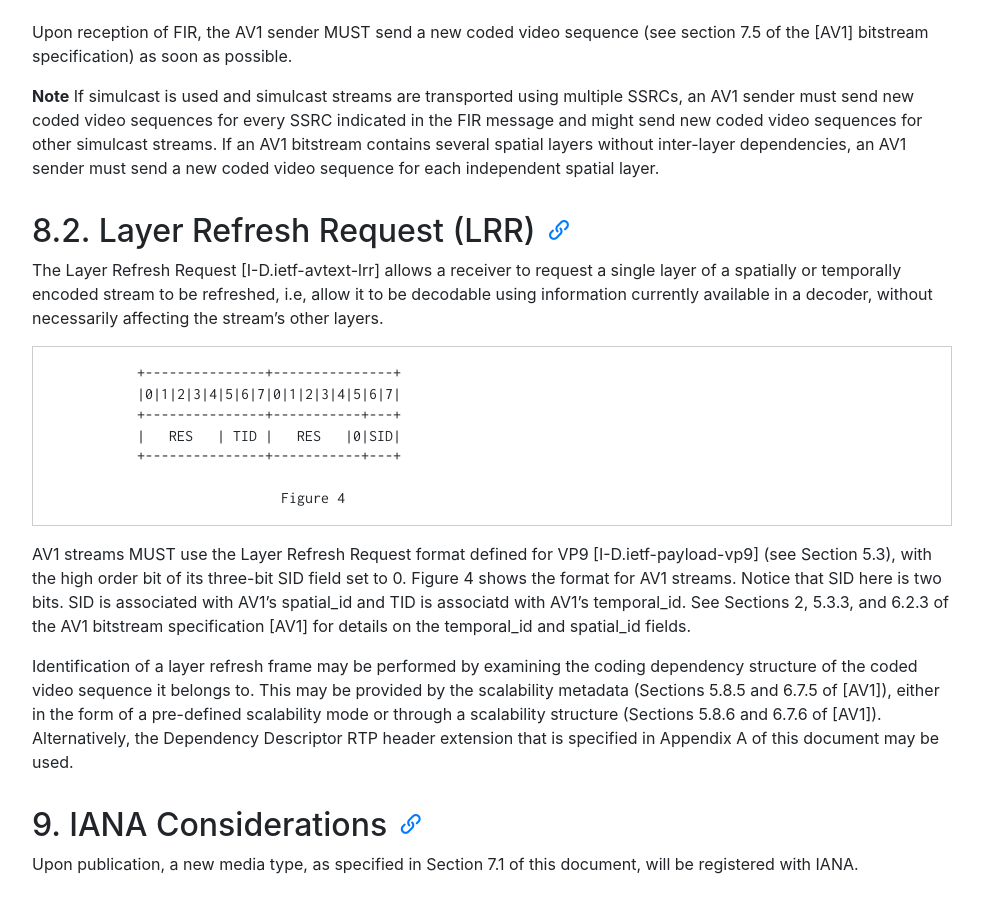
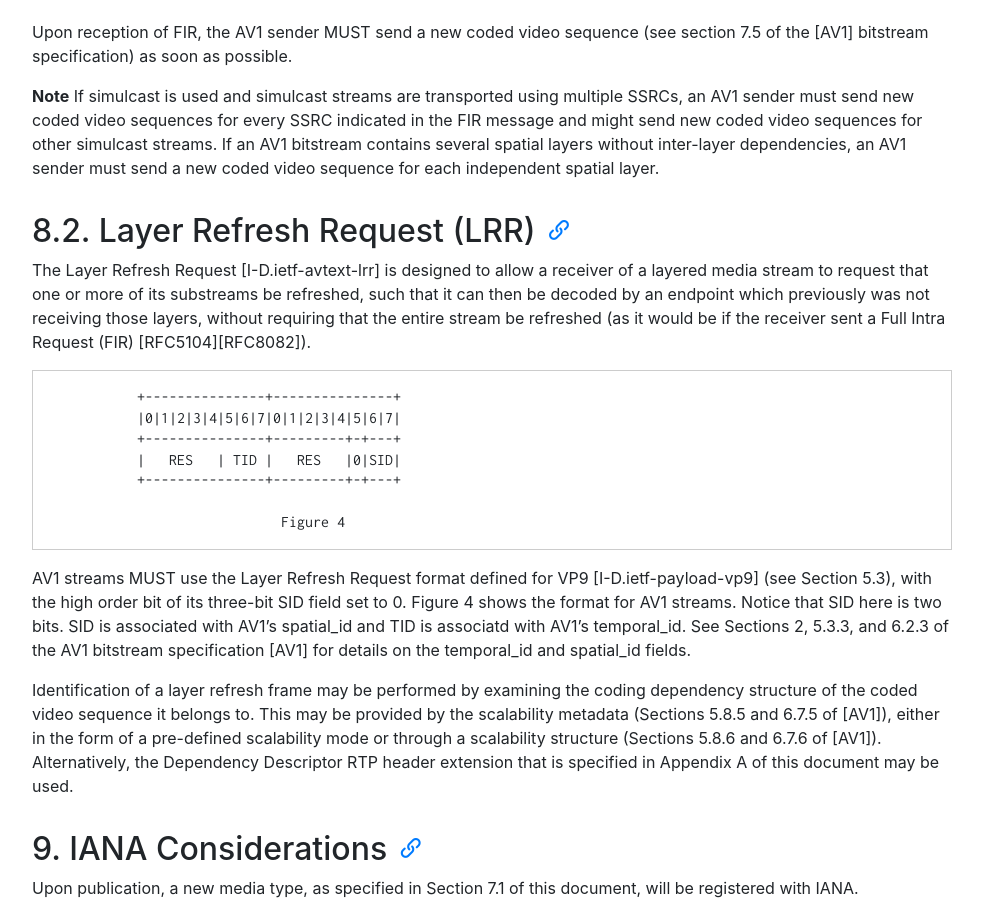
Before and after one commit to AOMediaCodec/av1-rtp-spec, a Jekyll site: the page built from index.md, in a window 1280 px wide and 900 px high, scrolled down 13328 px. Shown: the whole window, without its empty margins (53-1036 px from the left). Built offline with Jekyll 4.4.1, drawn with Linux system fonts in a browser that asks for light colours; nearby versions of some CDN libraries; some of the changed text lies outside the part shown.

Commit message:
Updated introductory paragraph
Updated introductory paragraph copying the text form the LRR I-D. Also added relevant RFC cited.

```diff
--- a/av1-rtp-spec.md
+++ b/av1-rtp-spec.md
@@ -557,17 +557,17 @@ Answer SDP:
 
 ## 8.2.  Layer Refresh Request (LRR)
 
-  The Layer Refresh Request [I-D.ietf-avtext-lrr] allows a receiver to
-   request a single layer of a spatially or temporally encoded stream to
-   be refreshed, i.e, allow it to be decodable using information currently
-   available in a decoder, without necessarily affecting the stream's other
-   layers.
+  The Layer Refresh Request [I-D.ietf-avtext-lrr] is designed to allow a receiver of a
+  layered media stream to request that one or more of its substreams be refreshed,
+  such that it can then be decoded by an endpoint which previously was not receiving
+  those layers, without requiring that the entire stream be refreshed (as it would be
+  if the receiver sent a Full Intra Request (FIR) [RFC5104][RFC8082]).
 
                +---------------+---------------+
                |0|1|2|3|4|5|6|7|0|1|2|3|4|5|6|7|
-               +---------------+-----------+---+
+               +---------------+---------+-+---+
                |   RES   | TID |   RES   |0|SID|
-               +---------------+-----------+---+
+               +---------------+---------+-+---+
 
                                  Figure 4
 
@@ -663,7 +663,13 @@ Answer SDP:
 
 * [RFC3711](https://tools.ietf.org/html/rfc3711 "RFC3711") **The Secure Real-time Transport Protocol (SRTP)**, M. Baugher, D. McGrew, M. Naslund, E. Carrara, and K. Norrman, March 2004.
 
+* [RFC5104](https://tools.ietf.org/html/rfc5104 "RFC5104") **Codec Control Messages in the RTP Audio-Visual Profile
+with Feedback (AVPF)**, S. Wenger, U. Chandra, M. Westerlund, and B. Burman, February 2008.
+
 * [RFC7202](https://tools.ietf.org/html/rfc7202 "RFC7202") **Securing the RTP Framework: Why RTP Does Not Mandate a Single Security Solution**, C. Perkins and M. Westerlund, April 2014.
+
+* [RFC8082](https://tools.ietf.org/html/rfc8082 "RFC8082") **Using Codec Control Messages in the RTP Audio-Visual Profile
+with Feedback with Layered Codecs**, S. Wenger, J. Lennox, B. Burman, and M. Westerlund, March 2017.
 
 * [perc-double](https://tools.ietf.org/html/draft-ietf-perc-double-10 "perc-double") **SRTP Double Encryption Procedures**, C. Jennings, P. Jones, R. Barnes, and A. Roach, October 17, 2018
 
@@ -767,7 +773,7 @@ Required indication
   indication.
 
 **Note:** A Frame belonging to more than one Decode target may be required
-for one Decode target and not required (i.e, either discardable or switch)
+for one Decode target and not required (either discardable or switch)
 for another.
 {:.alert .alert-info }
 
```
